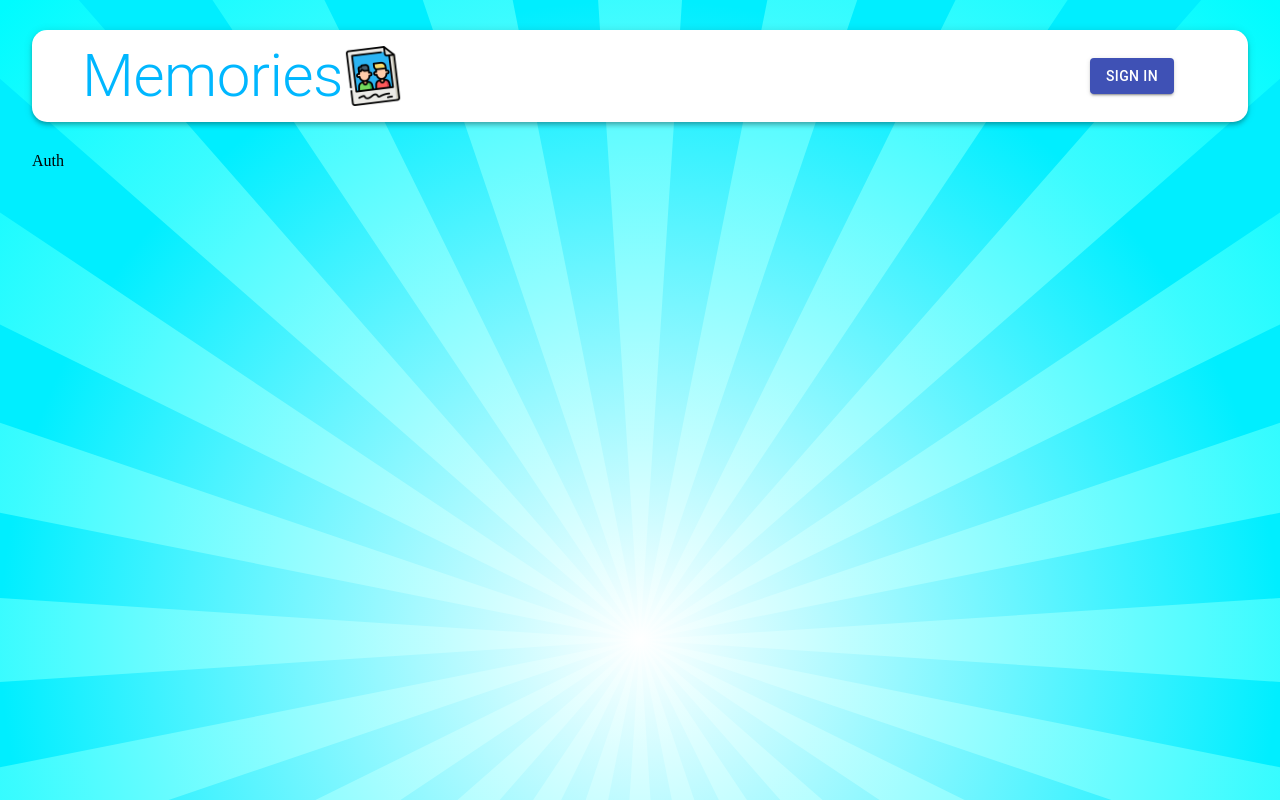
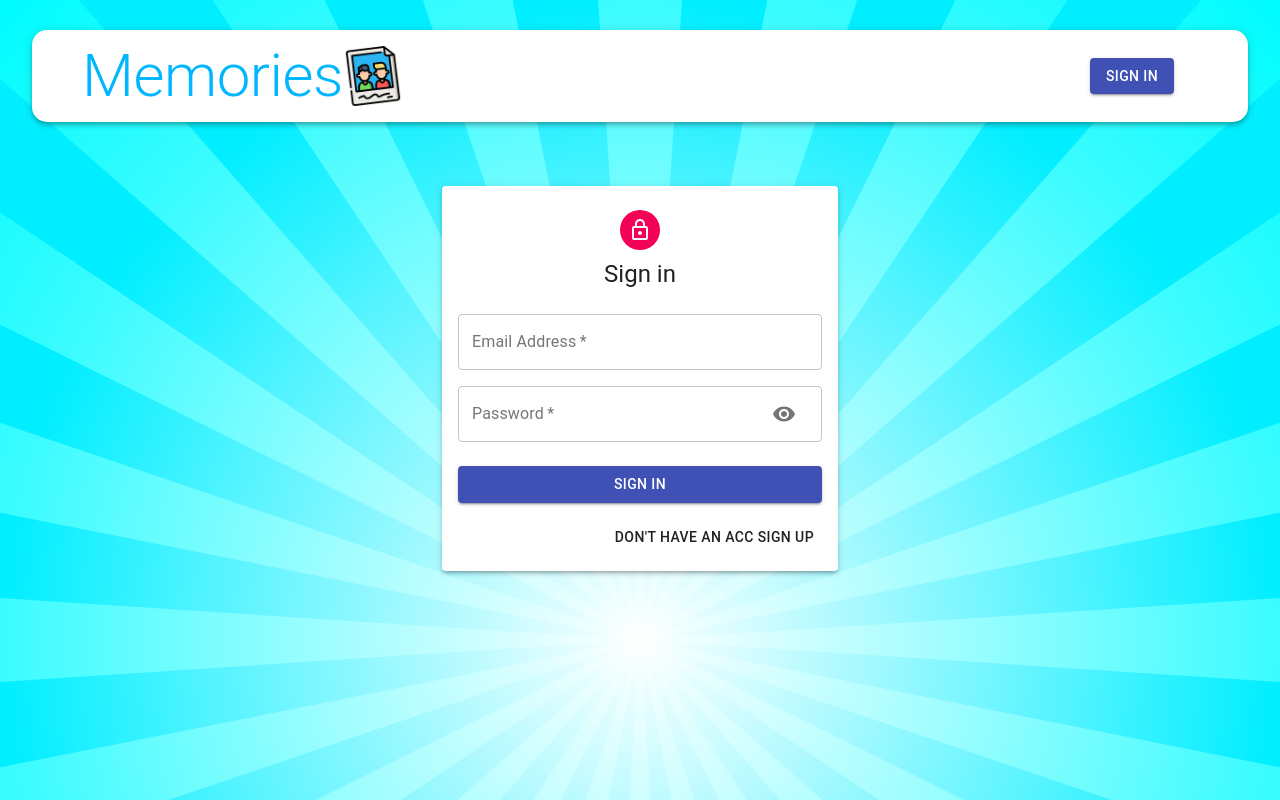
Before and after one commit to kuzzzzz/memories, a React (Create React App) app in the folder frontend/: page /auth in a window 1280 px wide. Built offline with nearby package versions, Linux system fonts and the light colour scheme.

Commit message:
Login and Sign up form Ui and Logic

```diff
--- a/frontend/src/components/Auth/Auth.js
+++ b/frontend/src/components/Auth/Auth.js
@@ -1,15 +1,93 @@
-import React from "react";
+import React, { useState } from "react";
 import {
   Container,
   Paper,
   Grid,
   Typography,
+  Avatar,
   Button,
-  Avatar,
 } from "@material-ui/core";
+import useStyles from "./styles";
+import Input from "./input";
+import LockOutlined from "@material-ui/icons/LockOutlined";
 
 const Auth = () => {
-  return <div>Auth</div>;
+  const isSignup = false;
+  const classes = useStyles();
+  const [showPassword, setShowPassword] = useState(false);
+  const handleShowPassword = () =>
+    setShowPassword((prevShowPassword) => !prevShowPassword);
+  const handleSubmit = () => {};
+  const handleChange = () => {};
+  const switchMode = () => {};
+  return (
+    <Container component="main" maxWidth="xs">
+      <Paper className={classes.paper} elevation={3}>
+        <Avatar className={classes.avatar}>
+          <LockOutlined />
+        </Avatar>
+        <Typography variant="h5">{isSignup ? "Sign up" : "Sign in"}</Typography>
+        <form className={classes.form} onSubmit={handleSubmit}>
+          <Grid container spacing={2}>
+            {isSignup && (
+              <>
+                <Input
+                  name="firstName"
+                  label="First Name"
+                  handleChange={handleChange}
+                  autoFocus
+                  half
+                />
+                <Input
+                  name="firstName"
+                  label="First Name"
+                  handleChange={handleChange}
+                  half
+                />
+              </>
+            )}
+            <Input
+              name="email"
+              label="Email Address"
+              handleChange={handleChange}
+              type="email"
+            />
+            <Input
+              name="password"
+              label="Password"
+              handleShowPassword={handleShowPassword}
+              type={showPassword ? "text" : "password"}
+            />
+            {isSignup && (
+              <Input
+                name="confirmPassword"
+                label="Repeat password"
+                handleChange={handleChange}
+                type="password"
+              />
+            )}
+          </Grid>
+          <Button
+            type="submit"
+            fullWidth
+            variant="contained"
+            color="primary"
+            className={classes.submit}
+          >
+            {isSignup ? "Sign Up" : "Sign In"}
+          </Button>
+          <Grid container justify="flex-end">
+            <Grid item>
+              <Button onClick={switchMode}>
+            {isSignup ? "Already Have an acc Sign In" : "Don't Have an acc Sign Up"}
+
+              </Button>
+            </Grid>
+          </Grid>
+        </form>
+      </Paper>
+    </Container>
+  );
 };
 
 export default Auth;
--- /dev/null
+++ b/frontend/src/components/Auth/input.js
@@ -0,0 +1,43 @@
+import React from "react";
+import { Grid, InputAdornment, IconButton, TextField } from "@material-ui/core";
+import Visibility from "@material-ui/icons/Visibility";
+import VisibilityOff from "@material-ui/icons/VisibilityOff";
+
+const Input = ({
+  name,
+  half,
+  label,
+  type,
+  handleChange,
+  autoFocus,
+  handleShowPassword,
+}) => {
+  return (
+    <Grid item xs={12} sm={half ? 6 : 12}>
+      <TextField
+        name={name}
+        onChange={handleChange}
+        variant="outlined"
+        label={label}
+        type={type}
+        handleChange={handleChange}
+        required
+        fullWidth
+        autoFocus={autoFocus}
+        InputProps={
+          name === "password" && {
+            endAdornment: (
+              <InputAdornment position="end">
+                <IconButton onClick={handleShowPassword}>
+                  {type === "password" ? <Visibility /> : <VisibilityOff />}
+                </IconButton>
+              </InputAdornment>
+            ),
+          }
+        }
+      />
+    </Grid>
+  );
+};
+
+export default Input;
--- a/frontend/src/components/Auth/styles.js
+++ b/frontend/src/components/Auth/styles.js
@@ -0,0 +1,30 @@
+import { makeStyles } from "@material-ui/core/styles";
+
+export default makeStyles((theme) => ({
+  paper: {
+    marginTop: theme.spacing(8),
+    display: "flex",
+    flexDirection: "column",
+    alignItems: "center",
+    padding: theme.spacing(2),
+  },
+  root: {
+    "& .MuiTextField-root": {
+      margin: theme.spacing(1),
+    },
+  },
+  avatar: {
+    margin: theme.spacing(1),
+    backgroundColor: theme.palette.secondary.main,
+  },
+  form: {
+    width: "100%", // Fix IE 11 issue.
+    marginTop: theme.spacing(3),
+  },
+  submit: {
+    margin: theme.spacing(3, 0, 2),
+  },
+  googleButton: {
+    marginBottom: theme.spacing(2),
+  },
+}));
```
